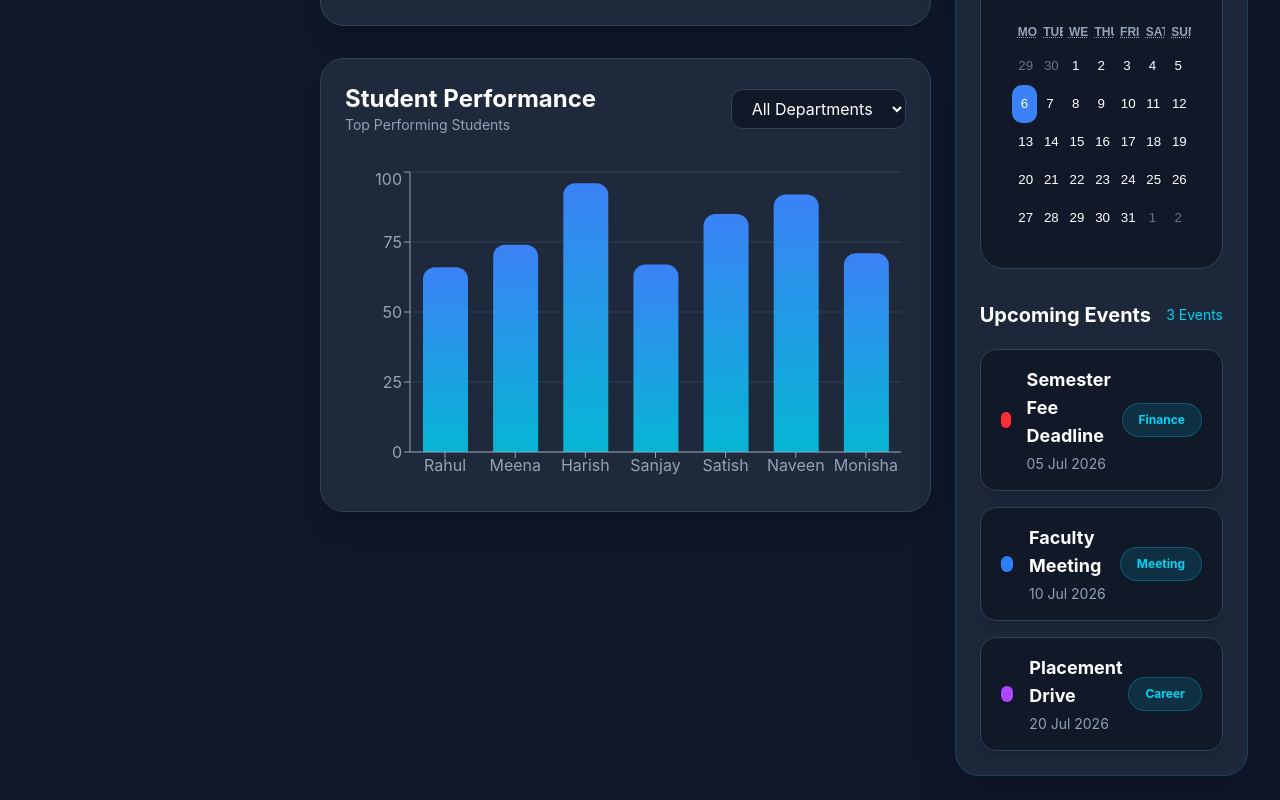
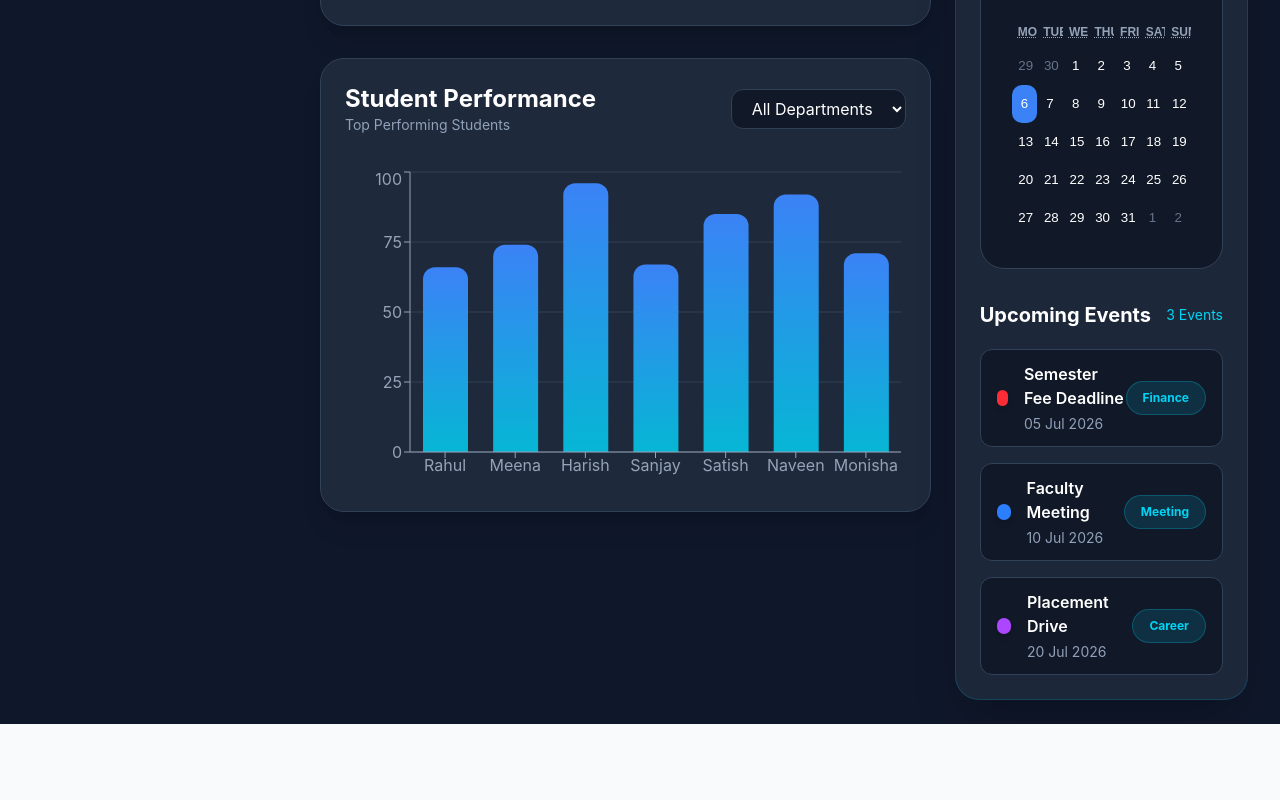
Before and after one commit to joshiyajaya-bit/System-Management, a React (Vite) app: page / in a window 1280 px wide. Shown: the part 1424-2224 px from the top of the page. After the commit the page ends 2148 px from the top, so only its background shows below. Built offline with nearby package versions, Linux system fonts and the light colour scheme; data requests are answered from the project's data file; sample sign-in values are in the browser's storage.

Commit message:
title size

```diff
--- a/src/components/calendar.jsx
+++ b/src/components/calendar.jsx
@@ -112,9 +112,9 @@ export default function CalendarCard() {
 
           {events.map((event) => (
 
-           <div
+  <div
   key={event.id}
-  className="flex items-center justify-between bg-[#111827] border border-slate-700 rounded-2xl px-5 py-4 hover:border-cyan-500 hover:bg-slate-800 transition-all duration-300 shadow-lg"
+  className="flex items-center justify-between bg-[#111827] border border-slate-700 rounded-xl px-4 py-3 hover:border-cyan-500 transition-all duration-300"
 >
 
               <div className="flex items-center gap-4 flex-1">
@@ -129,7 +129,7 @@ export default function CalendarCard() {
 
                     <div>
 
-                      <h4 className="text-white font-bold text-lg">
+                      <h4 className="text-white font-semibold text-base">
                         {event.title}
                       </h4>
 
```
